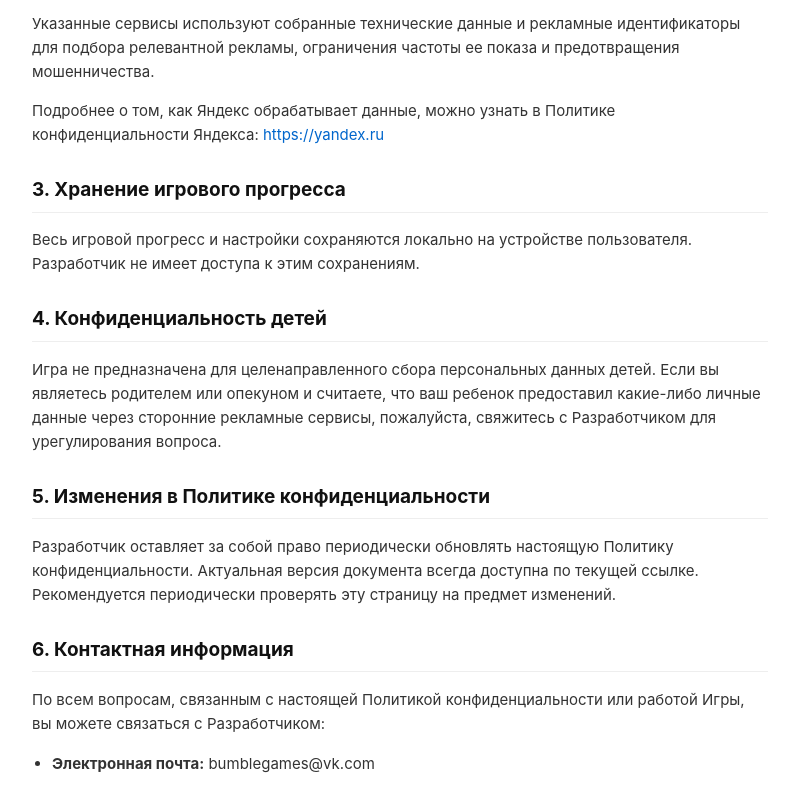
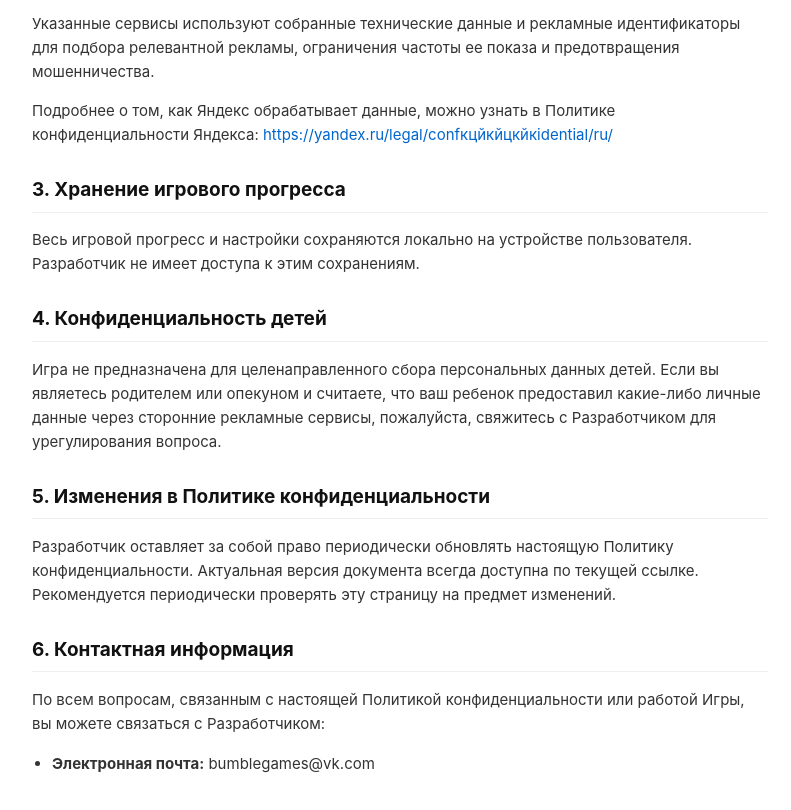
Before and after one commit to bumblegames1/privacy-policy, a plain HTML site: page index.html in a window 1280 px wide. Shown: the part 800-1610 px from the top of the page, without its empty margins (240-1031 px from the left). Drawn offline with Linux system fonts and the light colour scheme.

Commit message:
Update index.html

```diff
--- a/index.html
+++ b/index.html
@@ -76,7 +76,7 @@
         <h2>2. Использование сторонних сервисов (Реклама)</h2>
         <p>Для монетизации Игры и показа рекламных объявлений используется <strong>Яндекс Медиация (Рекламная сеть Яндекса / РСЯ)</strong>, а также подключенные через нее рекламные сети-партнеры.</p>
         <p>Указанные сервисы используют собранные технические данные и рекламные идентификаторы для подбора релевантной рекламы, ограничения частоты ее показа и предотвращения мошенничества.</p>
-        <p>Подробнее о том, как Яндекс обрабатывает данные, можно узнать в Политике конфиденциальности Яндекса: <a href="https://yandex.ru" target="_blank" rel="noopener noreferrer">https://yandex.ru</a></p>
+        <p>Подробнее о том, как Яндекс обрабатывает данные, можно узнать в Политике конфиденциальности Яндекса: <a href="https://yandex.ru/legal/confidential/ru/" target="_blank" rel="noopener noreferrer">https://yandex.ru/legal/confкцйкйцкйкidential/ru/</a></p>
 
         <h2>3. Хранение игрового прогресса</h2>
         <p>Весь игровой прогресс и настройки сохраняются локально на устройстве пользователя. Разработчик не имеет доступа к этим сохранениям.</p>
```
